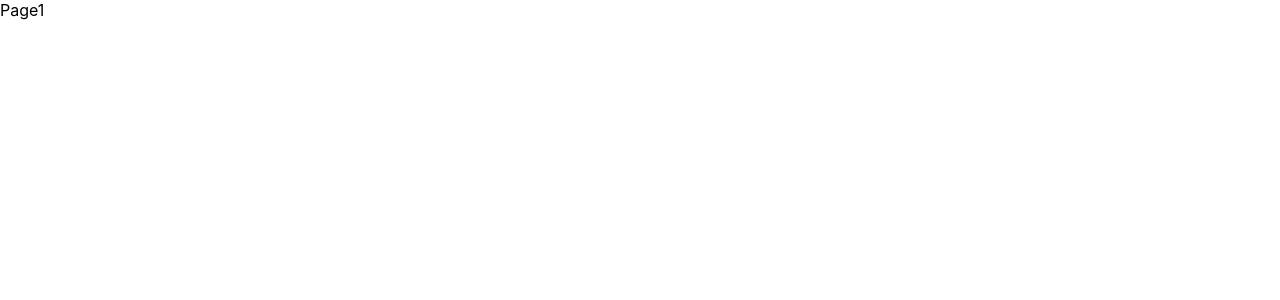
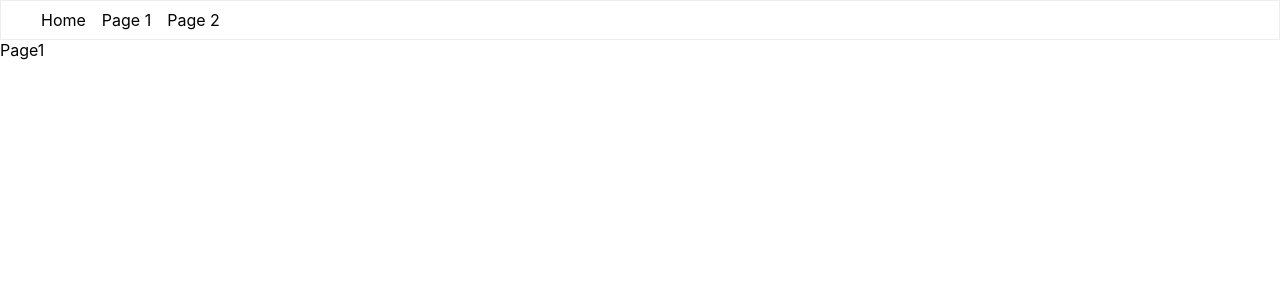
Before and after one commit to alpercitak/next-generate-sitemap, a Next.js app: page /page1 in a window 1280 px wide. Shown: the top 300 px of the page. Built offline with nearby package versions, Linux system fonts and the light colour scheme.

Commit message:
updated packages, added header

```diff
--- /dev/null
+++ b/components/header.module.css
@@ -0,0 +1,13 @@
+.header {
+  border: 1px solid #eee;
+  height: 40px;
+  position: sticky;
+  display: flex;
+  align-items: center;
+}
+
+.headerList {
+  display: inline-flex;
+  list-style: none;
+  gap: 16px;
+}
--- /dev/null
+++ b/components/header.tsx
@@ -0,0 +1,20 @@
+import Link from 'next/link';
+import styles from './header.module.css';
+
+export default function Header() {
+  return (
+    <div className={styles.header}>
+      <ul className={styles.headerList}>
+        <li>
+          <Link href="/">Home</Link>
+        </li>
+        <li>
+          <Link href="/page1">Page 1</Link>
+        </li>
+        <li>
+          <Link href="/page2">Page 2</Link>
+        </li>
+      </ul>
+    </div>
+  );
+}
--- a/pages/_app.tsx
+++ b/pages/_app.tsx
@@ -1,8 +1,14 @@
 import '../styles/globals.css';
 import type { AppProps } from 'next/app';
+import Header from '../components/header';
 
 function MyApp({ Component, pageProps }: AppProps) {
-  return <Component {...pageProps} />;
+  return (
+    <>
+      <Header />
+      <Component {...pageProps} />
+    </>
+  );
 }
 
 export default MyApp;
```
Also changed, not shown: package.json (+8 -8 lines), pages/index.tsx (+1 -34 lines), 1 other file (tests, documents, lock files or other folders).
